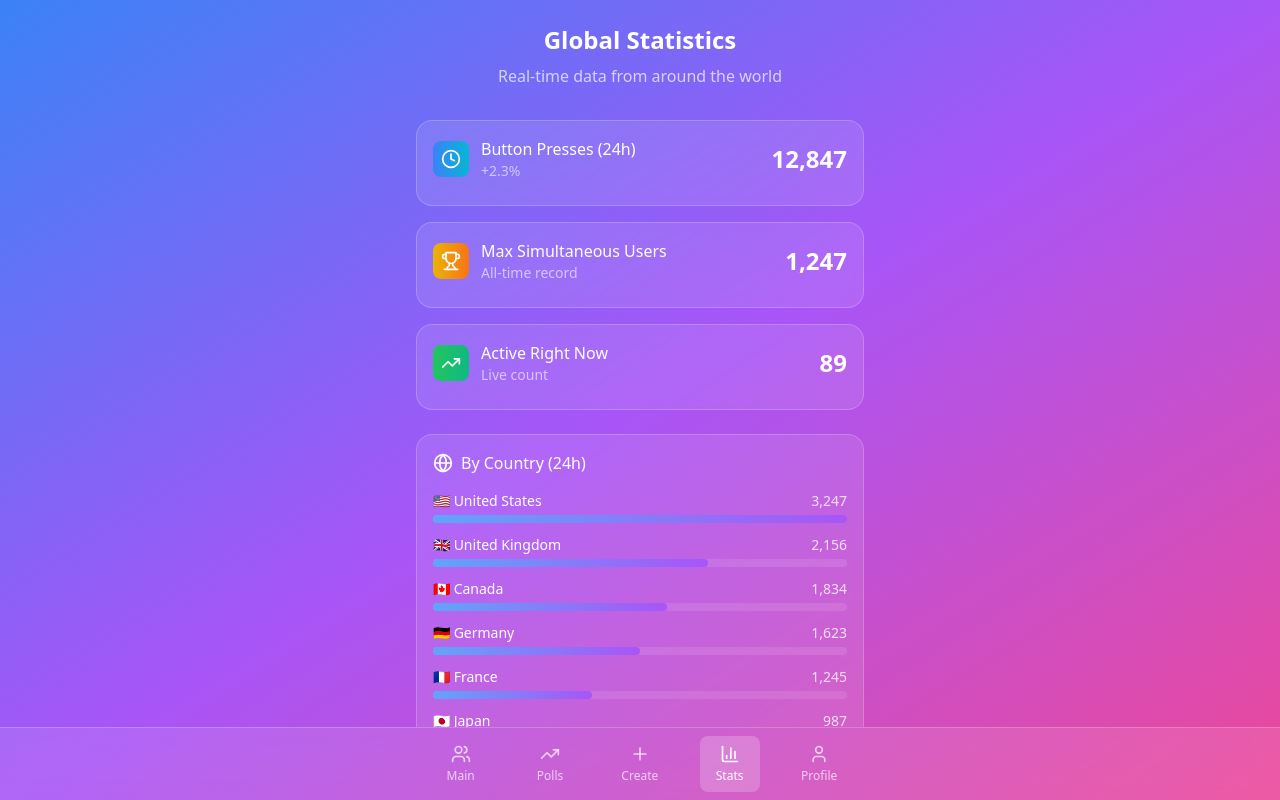
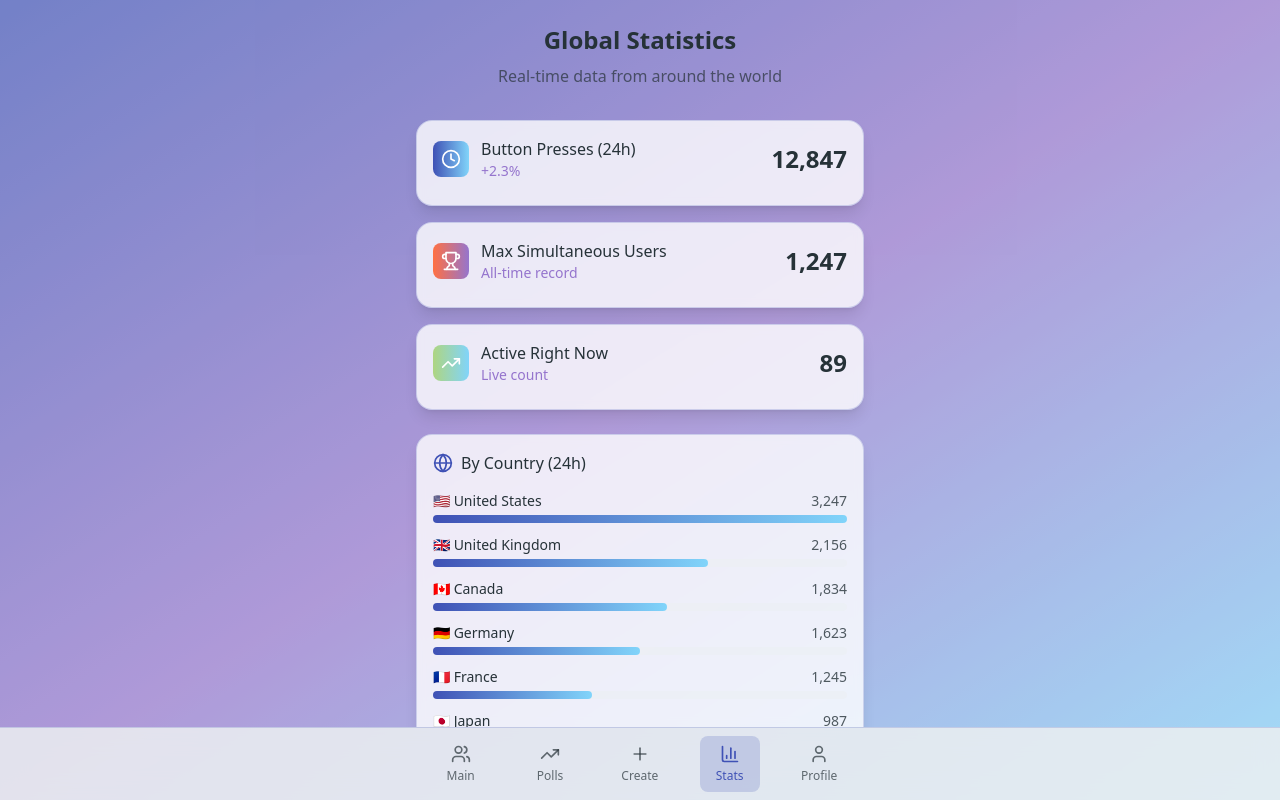
Before and after one commit to AFKprojects/pushit-55, a React (Vite) app: page / in a window 1280 px wide. Both pictures are taken after a click on the button "Stats". Built offline with nearby package versions, Linux system fonts and the light colour scheme.

Commit message:
Refactor: Apply color palette and UI enhancements
Apply the recommended color palette and UI enhancements, including gradient backgrounds, animation, and styling for the hold button, live counter, and statistics screen.

```diff
--- a/src/components/Navigation.tsx
+++ b/src/components/Navigation.tsx
@@ -17,7 +17,7 @@ const Navigation = ({ activeTab, onTabChange }: NavigationProps) => {
   ];
 
   return (
-    <div className="bg-white/10 backdrop-blur-md border-t border-white/20 px-4 py-2">
+    <div className="bg-light-gray/90 dark:bg-dark-gray/90 backdrop-blur-md border-t border-indigo-blue/20 px-4 py-2">
       <div className="flex justify-around max-w-md mx-auto">
         {tabs.map((tab) => {
           const Icon = tab.icon;
@@ -31,8 +31,8 @@ const Navigation = ({ activeTab, onTabChange }: NavigationProps) => {
                 "flex flex-col items-center py-2 px-3 rounded-lg transition-all duration-200",
                 "min-w-[60px]",
                 isActive
-                  ? "bg-white/20 text-white"
-                  : "text-white/70 hover:text-white hover:bg-white/10"
+                  ? "bg-indigo-blue/20 text-indigo-blue dark:text-sky-blue"
+                  : "text-dark-gray/70 dark:text-light-gray/70 hover:text-indigo-blue dark:hover:text-sky-blue hover:bg-indigo-blue/10"
               )}
             >
               <Icon size={20} className="mb-1" />
--- a/src/components/Statistics.tsx
+++ b/src/components/Statistics.tsx
@@ -8,21 +8,21 @@ const Statistics = () => {
       title: 'Button Presses (24h)',
       value: '12,847',
       change: '+2.3%',
-      color: 'from-blue-500 to-cyan-500'
+      gradient: 'from-indigo-blue to-sky-blue'
     },
     {
       icon: Trophy,
       title: 'Max Simultaneous Users',
       value: '1,247',
       change: 'All-time record',
-      color: 'from-yellow-500 to-orange-500'
+      gradient: 'from-warm-coral to-soft-purple'
     },
     {
       icon: TrendingUp,
       title: 'Active Right Now',
       value: '89',
       change: 'Live count',
-      color: 'from-green-500 to-emerald-500'
+      gradient: 'from-mint-green to-sky-blue'
     }
   ];
 
@@ -38,11 +38,11 @@ const Statistics = () => {
   ];
 
   return (
-    <div className="flex-1 overflow-y-auto px-6 py-6">
+    <div className="flex-1 overflow-y-auto px-6 py-6 bg-light-gray/30 dark:bg-dark-gray/30">
       <div className="max-w-md mx-auto space-y-6">
         <div className="text-center mb-8">
-          <h2 className="text-2xl font-bold text-white mb-2">Global Statistics</h2>
-          <p className="text-white/70">Real-time data from around the world</p>
+          <h2 className="text-2xl font-bold text-dark-gray dark:text-light-gray mb-2">Global Statistics</h2>
+          <p className="text-dark-gray/70 dark:text-light-gray/70">Real-time data from around the world</p>
         </div>
 
         {/* Key Stats */}
@@ -52,20 +52,20 @@ const Statistics = () => {
             return (
               <div
                 key={index}
-                className="bg-white/10 backdrop-blur-sm rounded-2xl p-4 border border-white/20"
+                className="bg-white/80 dark:bg-dark-gray/60 backdrop-blur-sm rounded-2xl p-4 border border-indigo-blue/20 shadow-lg"
               >
                 <div className="flex items-center justify-between mb-2">
                   <div className="flex items-center gap-3">
-                    <div className={`p-2 rounded-lg bg-gradient-to-r ${stat.color}`}>
+                    <div className={`p-2 rounded-lg bg-gradient-to-r ${stat.gradient}`}>
                       <Icon size={20} className="text-white" />
                     </div>
                     <div>
-                      <h3 className="text-white font-medium">{stat.title}</h3>
-                      <p className="text-white/60 text-sm">{stat.change}</p>
+                      <h3 className="text-dark-gray dark:text-light-gray font-medium">{stat.title}</h3>
+                      <p className="text-soft-purple text-sm">{stat.change}</p>
                     </div>
                   </div>
                   <div className="text-right">
-                    <div className="text-2xl font-bold text-white">{stat.value}</div>
+                    <div className="text-2xl font-bold text-dark-gray dark:text-light-gray">{stat.value}</div>
                   </div>
                 </div>
               </div>
@@ -74,10 +74,10 @@ const Statistics = () => {
         </div>
 
         {/* Country Breakdown */}
-        <div className="bg-white/10 backdrop-blur-sm rounded-2xl p-4 border border-white/20">
+        <div className="bg-white/80 dark:bg-dark-gray/60 backdrop-blur-sm rounded-2xl p-4 border border-indigo-blue/20 shadow-lg">
           <div className="flex items-center gap-2 mb-4">
-            <Globe size={20} className="text-white" />
-            <h3 className="text-white font-medium">By Country (24h)</h3>
+            <Globe size={20} className="text-indigo-blue" />
+            <h3 className="text-dark-gray dark:text-light-gray font-medium">By Country (24h)</h3>
           </div>
 
           <div className="space-y-3">
@@ -88,14 +88,14 @@ const Statistics = () => {
               return (
                 <div key={index} className="space-y-1">
                   <div className="flex justify-between items-center">
-                    <span className="text-white text-sm">{country.country}</span>
-                    <span className="text-white/80 text-sm font-medium">
+                    <span className="text-dark-gray dark:text-light-gray text-sm">{country.country}</span>
+                    <span className="text-dark-gray/80 dark:text-light-gray/80 text-sm font-medium">
                       {country.count.toLocaleString()}
                     </span>
                   </div>
-                  <div className="w-full bg-white/10 rounded-full h-2">
+                  <div className="w-full bg-light-gray/50 dark:bg-dark-gray/30 rounded-full h-2">
                     <div
-                      className="bg-gradient-to-r from-blue-400 to-purple-500 h-2 rounded-full transition-all duration-1000"
+                      className="bg-gradient-to-r from-indigo-blue to-sky-blue h-2 rounded-full transition-all duration-1000"
                       style={{ width: `${percentage}%` }}
                     />
                   </div>
@@ -106,12 +106,12 @@ const Statistics = () => {
         </div>
 
         {/* Live Activity */}
-        <div className="bg-white/10 backdrop-blur-sm rounded-2xl p-4 border border-white/20">
-          <h3 className="text-white font-medium mb-3 flex items-center gap-2">
-            <div className="w-2 h-2 bg-green-400 rounded-full animate-pulse" />
+        <div className="bg-white/80 dark:bg-dark-gray/60 backdrop-blur-sm rounded-2xl p-4 border border-mint-green/30 shadow-lg">
+          <h3 className="text-dark-gray dark:text-light-gray font-medium mb-3 flex items-center gap-2">
+            <div className="w-2 h-2 bg-mint-green rounded-full animate-pulse" />
             Live Activity
           </h3>
-          <div className="text-white/70 text-sm space-y-1">
+          <div className="text-dark-gray/70 dark:text-light-gray/70 text-sm space-y-1">
             <p>• Someone from Japan just held for 3 seconds</p>
             <p>• 12 people from USA currently holding</p>
             <p>• New record set 2 hours ago: 1,247 simultaneous users</p>
--- a/src/index.css
+++ b/src/index.css
@@ -1,3 +1,4 @@
+
 @tailwind base;
 @tailwind components;
 @tailwind utilities;
@@ -8,65 +9,67 @@ All colors MUST be HSL.
 
 @layer base {
   :root {
-    --background: 0 0% 100%;
-    --foreground: 222.2 84% 4.9%;
+    --background: 236 239 241; /* Light Gray #ECEFF1 */
+    --foreground: 213 223 232; /* Dark Gray #263238 */
 
-    --card: 0 0% 100%;
-    --card-foreground: 222.2 84% 4.9%;
+    --card: 236 239 241; /* Light Gray */
+    --card-foreground: 213 223 232;
 
-    --popover: 0 0% 100%;
-    --popover-foreground: 222.2 84% 4.9%;
+    --popover: 236 239 241;
+    --popover-foreground: 213 223 232;
 
-    --primary: 222.2 47.4% 11.2%;
-    --primary-foreground: 210 40% 98%;
+    --primary: 231 81 181; /* Indigo Blue #3F51B5 */
+    --primary-foreground: 0 0% 98%;
 
     --secondary: 210 40% 96.1%;
     --secondary-foreground: 222.2 47.4% 11.2%;
 
-    --muted: 210 40% 96.1%;
+    --muted: 236 239 241;
     --muted-foreground: 215.4 16.3% 46.9%;
 
-    --accent: 210 40% 96.1%;
-    --accent-foreground: 222.2 47.4% 11.2%;
+    --accent: 258 39% 63%; /* Soft Purple #9575CD */
+    --accent-foreground: 0 0% 98%;
 
     --destructive: 0 84.2% 60.2%;
     --destructive-foreground: 210 40% 98%;
 
     --border: 214.3 31.8% 91.4%;
     --input: 214.3 31.8% 91.4%;
-    --ring: 222.2 84% 4.9%;
+    --ring: 231 81% 181%;
 
     --radius: 0.5rem;
 
+    /* Custom app colors */
+    --indigo-blue: 231 48% 48%; /* #3F51B5 */
+    --sky-blue: 199 92% 74%; /* #81D4FA */
+    --soft-purple: 258 39% 63%; /* #9575CD */
+    --mint-green: 88 45% 67%; /* #AED581 */
+    --warm-coral: 14 100% 63%; /* #FF7043 */
+    --light-gray: 208 23% 92%; /* #ECEFF1 */
+    --dark-gray: 210 29% 24%; /* #263238 */
+
     --sidebar-background: 0 0% 98%;
-
     --sidebar-foreground: 240 5.3% 26.1%;
-
     --sidebar-primary: 240 5.9% 10%;
-
     --sidebar-primary-foreground: 0 0% 98%;
-
     --sidebar-accent: 240 4.8% 95.9%;
-
     --sidebar-accent-foreground: 240 5.9% 10%;
-
     --sidebar-border: 220 13% 91%;
-
     --sidebar-ring: 217.2 91.2% 59.8%;
   }
 
   .dark {
-    --background: 222.2 84% 4.9%;
-    --foreground: 210 40% 98%;
+    --background: 210 29% 24%; /* Dark Gray #263238 */
+    --foreground: 208 23% 92%; /* Light Gray #ECEFF1 */
 
-    --card: 222.2 84% 4.9%;
-    --card-foreground: 210 40% 98%;
+    --card: 210 29% 24%;
+    --card-foreground: 208 23% 92%;
 
-    --popover: 222.2 84% 4.9%;
-    --popover-foreground: 210 40% 98%;
+    --popover: 210 29% 24%;
+    --popover-foreground: 208 23% 92%;
 
-    --primary: 210 40% 98%;
-    --primary-foreground: 222.2 47.4% 11.2%;
+    --primary: 231 48% 48%; /* Indigo Blue */
+    --primary-foreground: 0 0% 98%;
 
     --secondary: 217.2 32.6% 17.5%;
     --secondary-foreground: 210 40% 98%;
@@ -74,8 +77,8 @@ All colors MUST be HSL.
     --muted: 217.2 32.6% 17.5%;
     --muted-foreground: 215 20.2% 65.1%;
 
-    --accent: 217.2 32.6% 17.5%;
-    --accent-foreground: 210 40% 98%;
+    --accent: 258 39% 63%; /* Soft Purple */
+    --accent-foreground: 0 0% 98%;
 
     --destructive: 0 62.8% 30.6%;
     --destructive-foreground: 210 40% 98%;
@@ -83,6 +86,7 @@ All colors MUST be HSL.
     --border: 217.2 32.6% 17.5%;
     --input: 217.2 32.6% 17.5%;
     --ring: 212.7 26.8% 83.9%;
+
     --sidebar-background: 240 5.9% 10%;
     --sidebar-foreground: 240 4.8% 95.9%;
     --sidebar-primary: 224.3 76.3% 48%;
--- a/src/pages/Index.tsx
+++ b/src/pages/Index.tsx
@@ -37,10 +37,10 @@ const Index = () => {
         return (
           <div className="flex-1 flex flex-col items-center justify-center px-6">
             <div className="text-center mb-12">
-              <h1 className="text-4xl font-bold bg-gradient-to-r from-blue-600 to-purple-600 bg-clip-text text-transparent mb-4">
+              <h1 className="text-4xl font-bold bg-gradient-to-r from-indigo-blue to-soft-purple bg-clip-text text-transparent mb-4">
                 Hold Together
               </h1>
-              <p className="text-gray-600 text-lg max-w-md">
+              <p className="text-dark-gray dark:text-light-gray text-lg max-w-md">
                 Hold the button for 3 seconds to see how many people around the world are holding with you
               </p>
             </div>
@@ -53,11 +53,11 @@ const Index = () => {
 
             {isHolding && globalHolders > 0 && (
               <div className="mt-8 text-center animate-fade-in">
-                <div className="bg-white/20 backdrop-blur-sm rounded-2xl px-8 py-6 border border-white/30">
-                  <div className="text-3xl font-bold text-white mb-2 animate-pulse">
+                <div className="bg-sky-blue/20 backdrop-blur-sm rounded-2xl px-8 py-6 border border-sky-blue/30 animate-pulse-gentle">
+                  <div className="text-3xl font-bold text-dark-gray dark:text-white mb-2">
                     {globalHolders}
                   </div>
-                  <div className="text-white/80 text-sm">
+                  <div className="text-dark-gray/70 dark:text-white/80 text-sm">
                     {globalHolders === 1 ? 'person is' : 'people are'} holding with you
                   </div>
                 </div>
@@ -69,7 +69,7 @@ const Index = () => {
   };
 
   return (
-    <div className="min-h-screen bg-gradient-to-br from-blue-500 via-purple-500 to-pink-500 relative overflow-hidden">
+    <div className="min-h-screen bg-gradient-to-br from-indigo-blue via-soft-purple to-sky-blue relative overflow-hidden">
       <div className="relative z-10 flex flex-col h-screen">
         {renderContent()}
 
--- a/tailwind.config.ts
+++ b/tailwind.config.ts
@@ -62,7 +62,15 @@ export default {
 					'accent-foreground': 'hsl(var(--sidebar-accent-foreground))',
 					border: 'hsl(var(--sidebar-border))',
 					ring: 'hsl(var(--sidebar-ring))'
-				}
+				},
+				// Custom app colors
+				'indigo-blue': '#3F51B5',
+				'sky-blue': '#81D4FA',
+				'soft-purple': '#9575CD',
+				'mint-green': '#AED581',
+				'warm-coral': '#FF7043',
+				'light-gray': '#ECEFF1',
+				'dark-gray': '#263238'
 			},
 			borderRadius: {
 				lg: 'var(--radius)',
@@ -105,13 +113,22 @@ export default {
 						transform: 'scale(1)',
 						opacity: '1'
 					}
+				},
+				'pulse-gentle': {
+					'0%, 100%': {
+						opacity: '1'
+					},
+					'50%': {
+						opacity: '0.8'
+					}
 				}
 			},
 			animation: {
 				'accordion-down': 'accordion-down 0.2s ease-out',
 				'accordion-up': 'accordion-up 0.2s ease-out',
 				'fade-in': 'fade-in 0.3s ease-out',
-				'scale-in': 'scale-in 0.2s ease-out'
+				'scale-in': 'scale-in 0.2s ease-out',
+				'pulse-gentle': 'pulse-gentle 2s ease-in-out infinite'
 			}
 		}
 	},
```
Also changed, not shown: src/components/HoldButton.tsx (+20 -14 lines).
